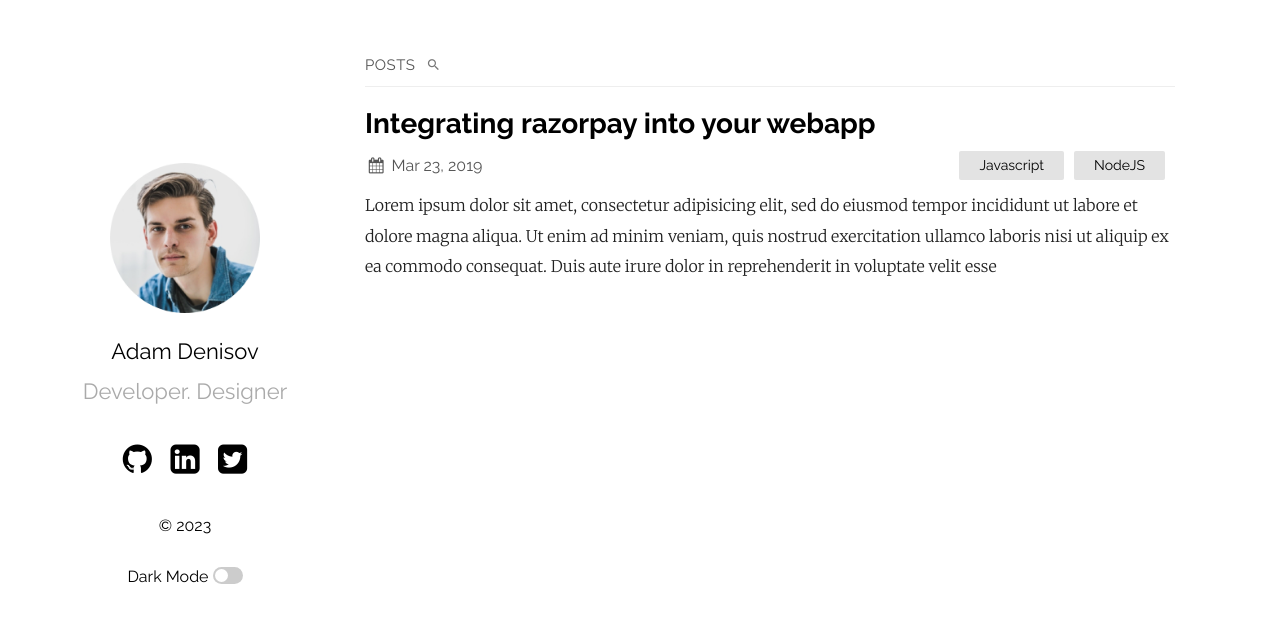
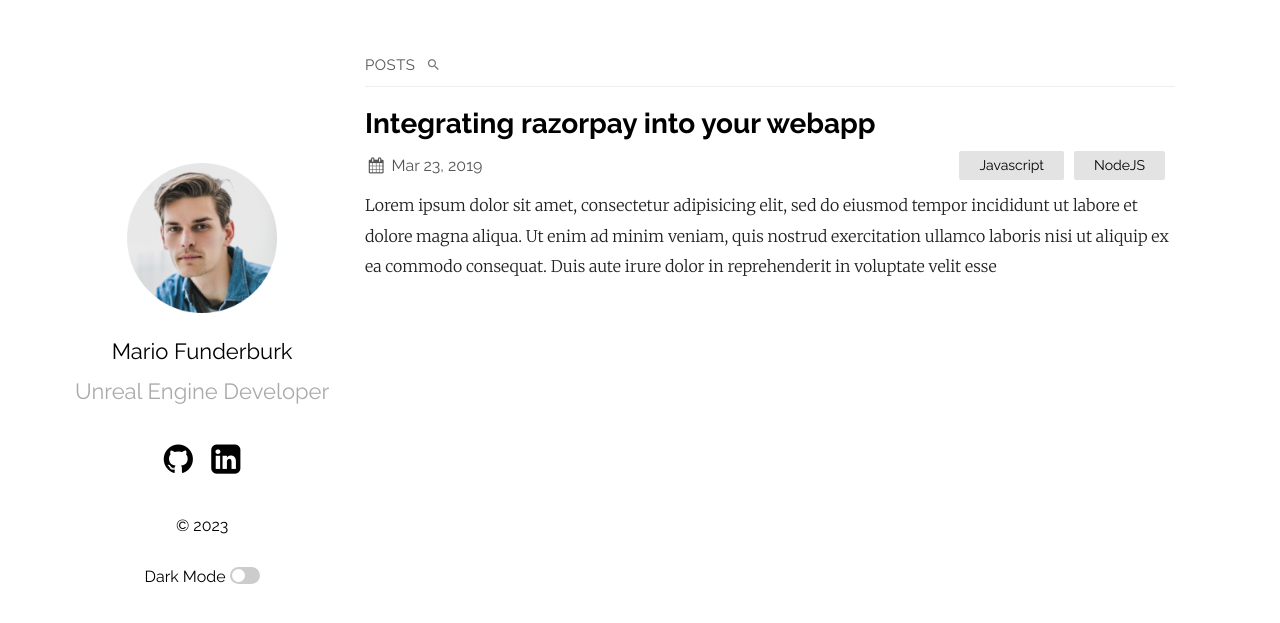
Before and after one commit to FunderburkM/FunderburkM.github.io, a Jekyll site: the page built from index.md, in a window 1280 px wide. Shown: the top 623 px of the page. Built offline with Jekyll 4.4.1, drawn with Linux system fonts in a browser that asks for light colours.

Commit message:
Update _config.yml

```diff
--- a/_config.yml
+++ b/_config.yml
@@ -12,8 +12,8 @@ show_excerpts: true # set to true to show excerpts on the homepage
 sass:
   sass_dir: _sass
 plainwhite:
-  name: Adam Denisov
-  tagline: Developer. Designer
+  name: Mario Funderburk
+  tagline: Unreal Engine Developer
   date_format: "%b %-d, %Y"
   sitemap: true # set to true to generate sitemap.xml content
   search: true # set to true to enable searchbar
@@ -26,9 +26,9 @@ plainwhite:
     - post
   # generate social links in footer
   social_links:
-    twitter: samarsault
-    github:  samarsault
-    linkedIn: in/samarsault
+    twitter:
+    github:  FunderburkM
+    linkedIn: in/mario-funderburk-530567a0/
     #dribbble: jekyll
     #flickr:   jekyll
     #instagram: jekyll
```
